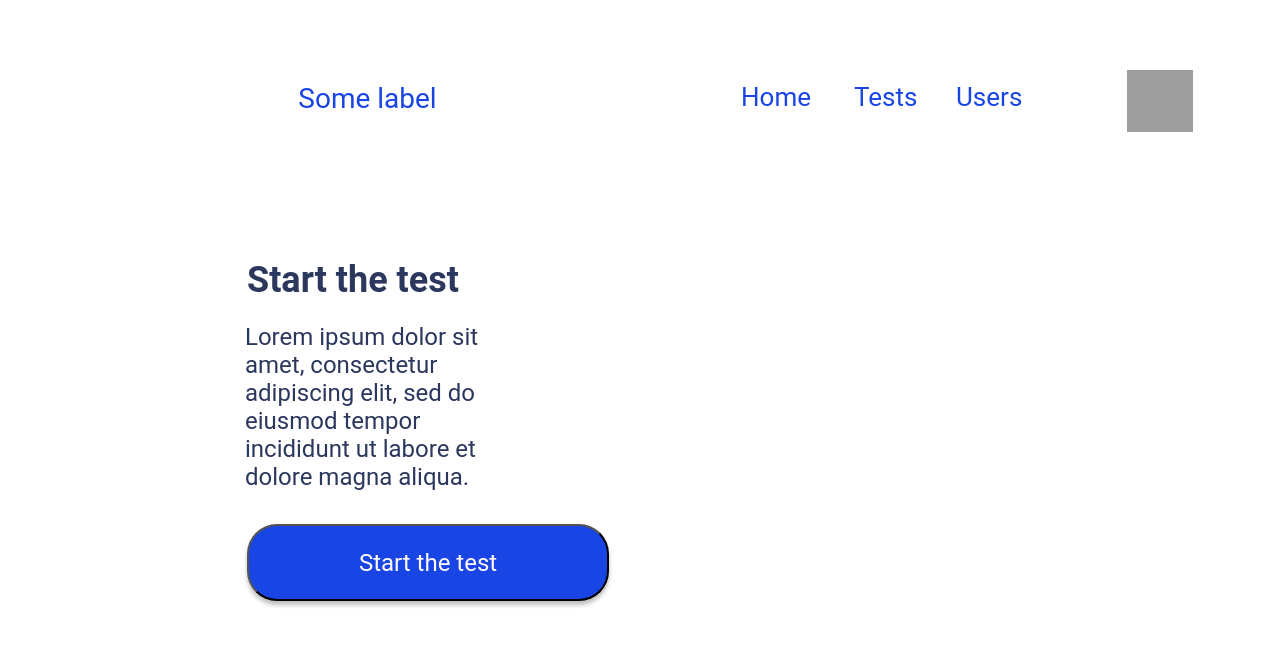
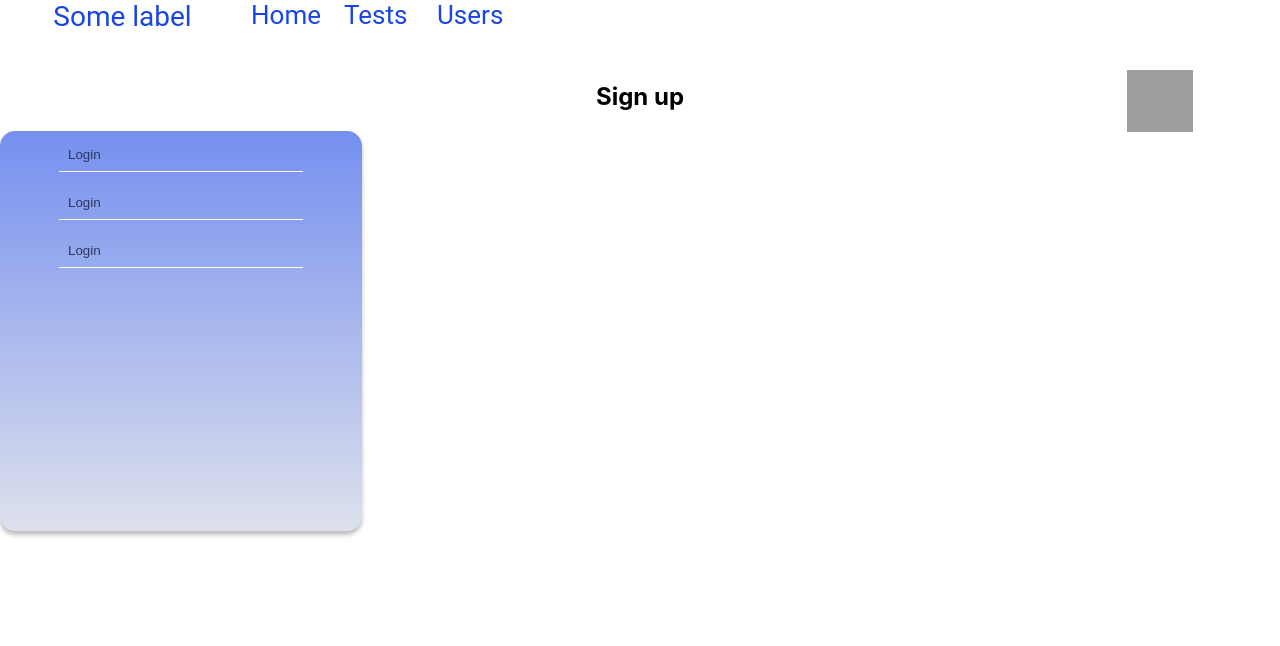
Before and after one commit to Enyazabi/project_dp, a React (Create React App) app: page /signup in a window 1280 px wide. Shown: the top 646 px of the page. Built offline with nearby package versions, Linux system fonts and the light colour scheme; grey boxes are pictures that could not be loaded.

Commit message:
Routing for Home page and Sign Up was created Sign Up UI creating

```diff
--- a/package.json
+++ b/package.json
@@ -5,6 +5,7 @@
   "dependencies": {
     "react": "^16.8.6",
     "react-dom": "^16.8.6",
+    "react-router-dom": "^5.0.1",
     "react-scripts": "3.0.1",
     "styled-components": "^4.3.2"
   },
--- a/src/App.js
+++ b/src/App.js
@@ -2,13 +2,18 @@ import React from 'react';
 import './App.css';
 import HeaderComponent from "./Components/HeaderComponent";
 import HomePageComponent from "./Components/HomePageComponent";
+import SignUpComponent from "./Components/SignUpComponent";
+import { BrowserRouter, Route } from "react-router-dom";
 
 function App() {
   return (
-    <div className="App">
-        <HeaderComponent isAdmin={false} />
-        <HomePageComponent />
-    </div>
+      <BrowserRouter>
+        <div className="App">
+            <HeaderComponent isAdmin={false} />
+            <Route exact path ="/" component = {HomePageComponent} />
+            <Route path = "/signup" component = {SignUpComponent}/>
+        </div>
+      </BrowserRouter>
   );
 }
 
--- a/src/Components/HeaderComponent.jsx
+++ b/src/Components/HeaderComponent.jsx
@@ -1,25 +1,24 @@
 import * as React from 'react';
 import { Label } from '../UI/Controls/Label.styled'
-import { ButtonHome } from "../UI/Controls/Button.styled";
-import { ButtonTests } from "../UI/Controls/Button.styled";
-import { ButtonUsers } from "../UI/Controls/Button.styled";
+import { Button } from "../UI/Controls/Button.styled";
 import { UserIcon } from "../UI/Controls/Icon.styled";
 import { AdminIcon } from "../UI/Controls/Icon.styled";
+import {HeaderWrapper} from "./HeaderComponent.styled";
 
 const HeaderComponent = (option) => {
     return(
-        <div>
+        <HeaderWrapper>
             <Label> Some label </Label>
-            <ButtonHome> Home </ButtonHome>
-            <ButtonTests> Tests </ButtonTests>
-            <ButtonUsers> Users </ButtonUsers>
+            <Button> Home </Button>
+            <Button> Tests </Button>
+            <Button> Users </Button>
             {
                 option.isAdmin?
                     <AdminIcon/>
                     :
                     <UserIcon/>
             }
-            </div>
+        </HeaderWrapper>
     )
 };
 
--- /dev/null
+++ b/src/Components/HeaderComponent.styled.js
@@ -0,0 +1,5 @@
+import styled from 'styled-components';
+
+export const HeaderWrapper = styled.div`
+    display: flex;
+    `;
--- /dev/null
+++ b/src/Components/SignUpComponent.jsx
@@ -0,0 +1,23 @@
+import * as React from 'react';
+import { SignUpForm } from "../UI/Controls/SignUp.styled";
+import { Input } from "../UI/Controls/SignUp.styled";
+
+
+
+const SignUpComponent = () => {
+
+    return(
+        <div>
+            <h2>Sign up</h2>
+            <SignUpForm>
+                <div>
+                    <Input defaultValue="Login" type="text"/>
+                    <Input defaultValue="Login" type="email"/>
+                    <Input defaultValue="Login" type="password"/>
+                </div>
+            </SignUpForm>
+        </div>
+    )
+};
+
+export default SignUpComponent;
--- a/src/UI/Controls/Button.styled.js
+++ b/src/UI/Controls/Button.styled.js
@@ -1,7 +1,6 @@
 import styled from 'styled-components';
 
-export const ButtonHome = styled.button`
-    position: absolute;
+export const Button = styled.button`
     width: 93px;
     height: 31px;
     left: 735px;
@@ -24,11 +23,3 @@ export const ButtonHome = styled.button`
         color: #142D86;
     };
 `;
-
-export const ButtonTests = styled(ButtonHome)`
-    left: 848px;
-`;
-
-export const ButtonUsers = styled(ButtonHome)`
-    left: 950px;
-`;
--- a/src/UI/Controls/Label.styled.js
+++ b/src/UI/Controls/Label.styled.js
@@ -1,7 +1,6 @@
 import styled from 'styled-components';
 
 export const Label = styled.label`
-  position: absolute;
   width: 245px;
   height: 62px;
   left: 245px;
--- /dev/null
+++ b/src/UI/Controls/SignUp.styled.js
@@ -0,0 +1,39 @@
+import styled from 'styled-components';
+
+export const SignUpForm = styled.form`
+
+
+width: 362px;
+height: 400px;
+left: 470px;
+top: 160px;
+
+background: linear-gradient(180deg, rgba(25, 69, 228, 0.6) 0%, rgba(47, 67, 139, 0.162) 100%);
+box-shadow: 0px 4px 4px rgba(0, 0, 0, 0.25);
+border-radius: 15px;
+
+font-family: Roboto;
+font-style: normal;
+font-weight: bold;
+font-size: 28px;
+line-height: 33px;
+
+text-align: center;
+
+color: #FFFFFF
+    `;
+
+
+
+export const Input = styled.input.attrs(props => ({
+    type: `${props => props.type}`
+}))`
+  width: 226px;
+  padding: 0.7em;
+  margin: 0.5em;
+  color: ${props => props.inputColor || "#2C375E"};
+  background: none;
+  border: none;
+  border-bottom: 1px solid white;
+
+`;
```
Also changed, not shown: 1 other file (tests, documents, lock files or other folders).
